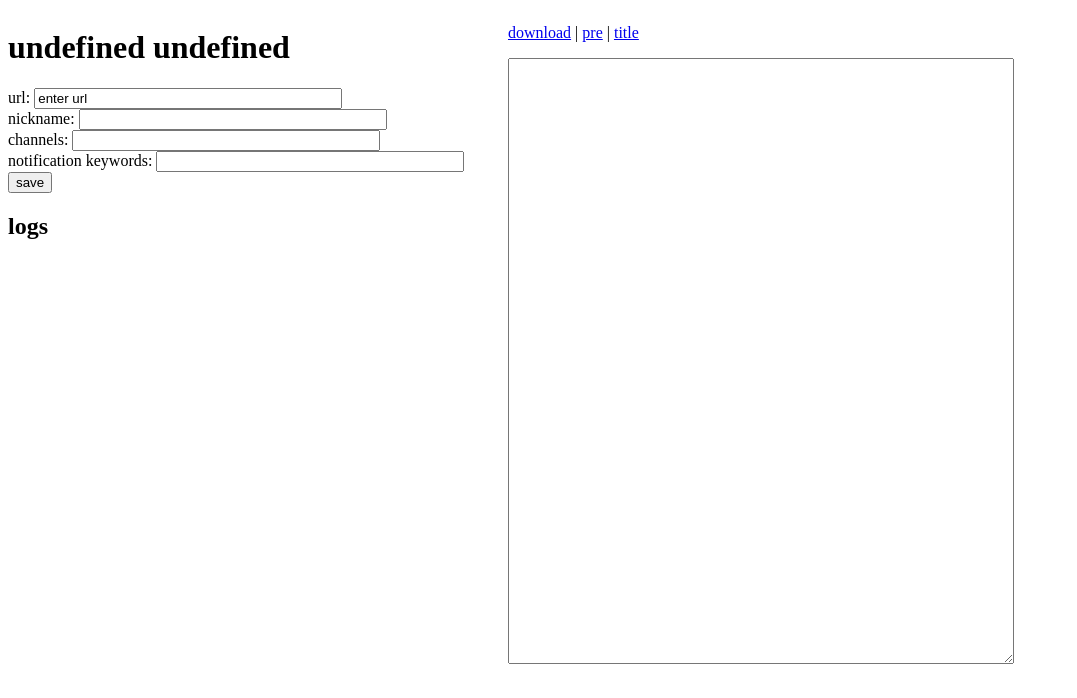
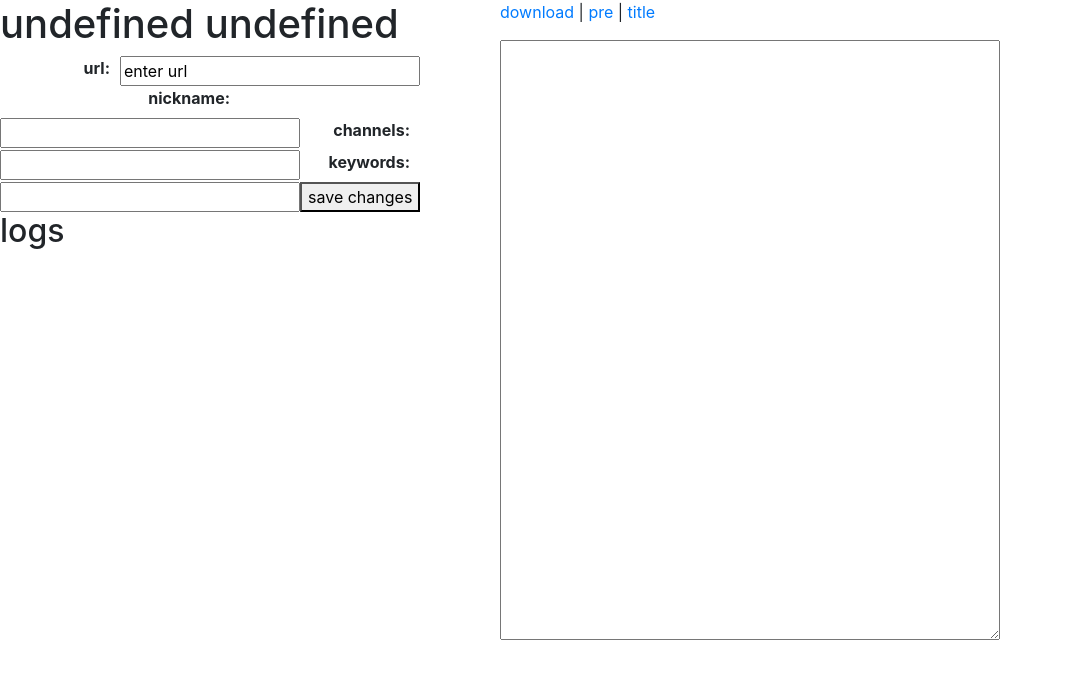
Before and after one commit to yatemmma/qwebirc.autosave, a browser extension: page qwebirc.autosave/options.html in a window 1280 px wide. Shown: the whole page, without its empty margins (0-1077 px from the left). Drawn offline with nearby package versions, Linux system fonts and the light colour scheme.

Commit message:
version 0.5.2

```diff
--- a/qwebirc.autosave/options.html
+++ b/qwebirc.autosave/options.html
@@ -4,6 +4,19 @@
   <meta charset="utf-8">
   <script src="jquery.2.0.3.js"></script>
   <script src="options.js"></script>
+  <link href="bootstrap.min.css" rel="stylesheet">
+  <style>
+    label,input {
+      display: block;
+      width: 120px;
+      float: left;
+    }
+    label {
+      text-align: right;
+      padding-right: 10px;
+      font-weight: bold;
+    }
+  </style>
 </head>
 <body>
   <div style="float:left; width:500px;">
@@ -12,15 +25,15 @@
     <input type="text" id="url" name="url" value="" style="width:300px" />
     <br />
     <label for="nickname">nickname:</label>
-    <input type="text" id="nickname" name="nickname" value="" style="width:300px" />
+    <input  class="input-xlarge" type="text" id="nickname" name="nickname" value="" style="width:300px" />
     <br />
     <label for="channels">channels:</label>
     <input type="text" id="channels" name="channels" value="" style="width:300px" />
     <br />
-    <label for="keywords">notification keywords:</label>
+    <label for="keywords">keywords:</label>
     <input type="text" id="keywords" name="keywords" value="" style="width:300px" />
     <br />
-    <button id="save-button">save</button>
+    <button id="save-button">save changes</button>
     <span id="saved" style="display:none;">saved!</span>
 
     <h2>logs</h2>
--- a/updateinfo.xml
+++ b/updateinfo.xml
@@ -1,6 +1,6 @@
 <?xml version='1.0' encoding='UTF-8'?>
 <gupdate xmlns='http://www.google.com/update2/response' protocol='2.0'>
   <app appid='hakogcdfpbkhgfdmhimclandmobeamil'>
-    <updatecheck codebase='https://github.com/yatemmma/qwebirc.autosave/raw/master/qwebirc.autosave.crx' version='0.5.1' />
+    <updatecheck codebase='https://github.com/yatemmma/qwebirc.autosave/raw/master/qwebirc.autosave.crx' version='0.5.2' />
   </app>
 </gupdate>
```
Also changed, not shown: qwebirc.autosave/background.js (+10 -4 lines), qwebirc.autosave/manifest.json, 1 other file.
